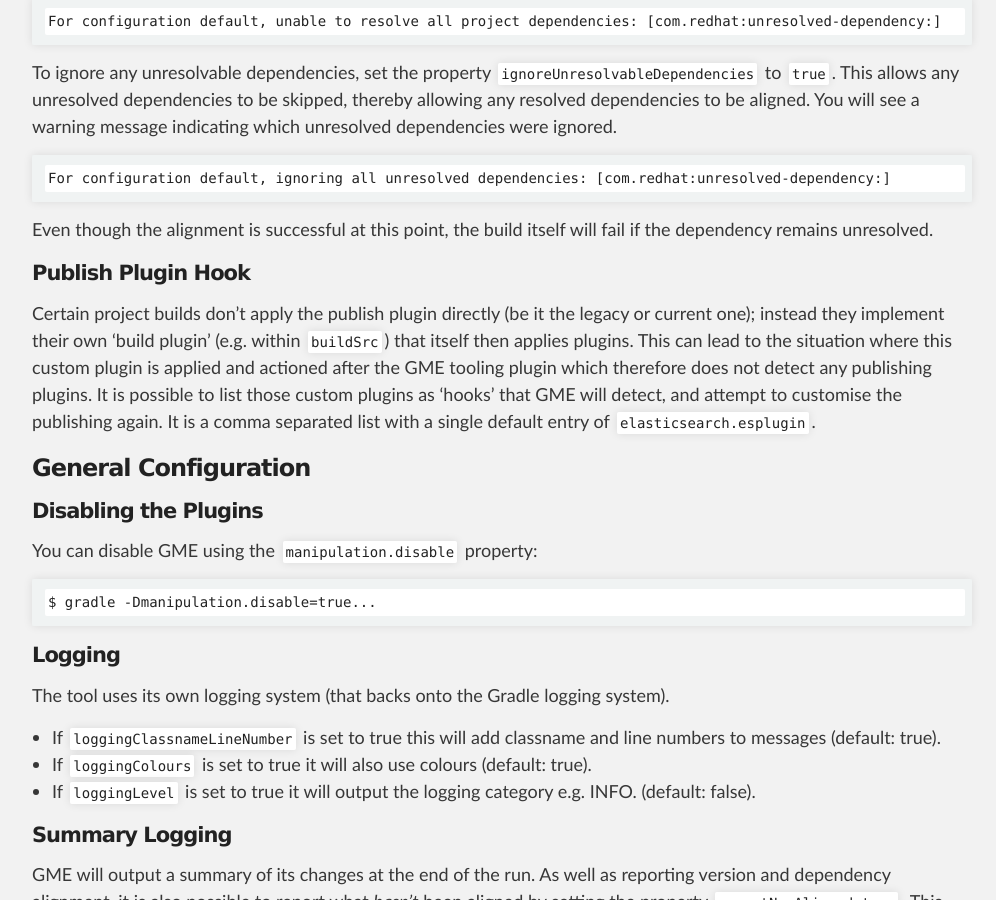
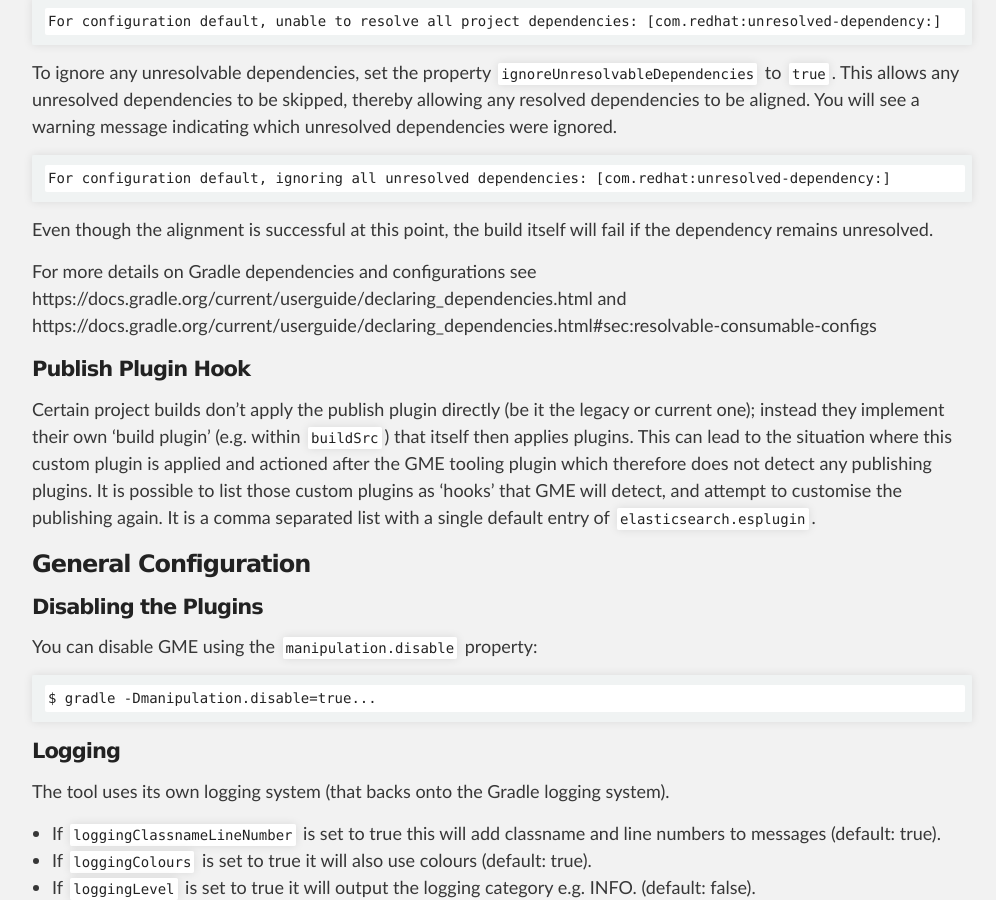
Before and after one commit to project-ncl/gradle-manipulator, a Jekyll site: the page built from index.md, in a window 1280 px wide and 900 px high, scrolled down 3278 px. Shown: the whole window, without its empty margins (138-1134 px from the left). Built offline with Jekyll 4.4.1, drawn with Linux system fonts in a browser that asks for light colours.

Commit message:
NCL-5172 Add cross-reference to Gradle documentation

```diff
--- a/index.md
+++ b/index.md
@@ -136,6 +136,8 @@ For configuration default, ignoring all unresolved dependencies: [com.redhat:unr
 
 Even though the alignment is successful at this point, the build itself will fail if the dependency remains unresolved.
 
+For more details on Gradle dependencies and configurations see https://docs.gradle.org/current/userguide/declaring_dependencies.html and https://docs.gradle.org/current/userguide/declaring_dependencies.html#sec:resolvable-consumable-configs
+
 #### Publish Plugin Hook
 
 Certain project builds don't apply the publish plugin directly (be it the legacy or current one); instead they implement their own 'build plugin' (e.g. within `buildSrc`) that itself then applies plugins. This can lead to the situation where this custom plugin is applied and actioned after the GME tooling plugin which therefore does not detect any publishing plugins. It is possible to list those custom plugins as 'hooks' that GME will detect, and attempt to customise the publishing again. It is a comma separated list with a single default entry of `elasticsearch.esplugin`.
```
